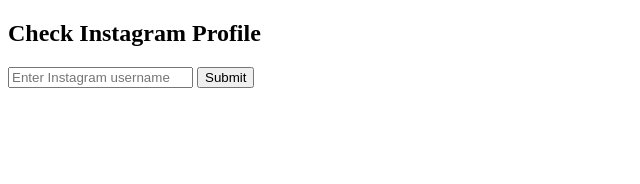
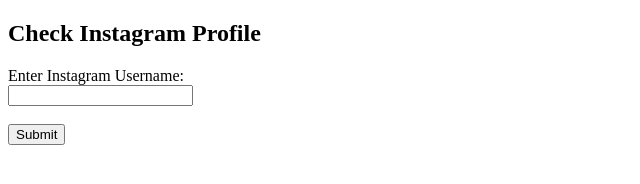
Before and after one commit to Rajesh161718/Insta-form, a plain HTML site: page index.html in a window 1280 px wide. Shown: the whole page, without its empty margins (0-640 px from the left). Drawn offline with Linux system fonts and the light colour scheme.

Commit message:
Update index.html

```diff
--- a/index.html
+++ b/index.html
@@ -1,4 +1,3 @@
-
 <!DOCTYPE html>
 <html lang="en">
 <head>
@@ -7,9 +6,10 @@
 </head>
 <body>
   <h2>Check Instagram Profile</h2>
- <form action="https://eab96f44f404.ngrok.io/webhook/submit-username" method="GET">
-  <input type="text" name="username" required placeholder="Enter Instagram username">
-  <button type="submit">Submit</button>
-</form>
+  <form action="https://eab96f44f404.ngrok.io/webhook/submit-username" method="GET">
+    <label for="username">Enter Instagram Username:</label><br>
+    <input type="text" id="username" name="username" required><br><br>
+    <button type="submit">Submit</button>
+  </form>
 </body>
 </html>
```
